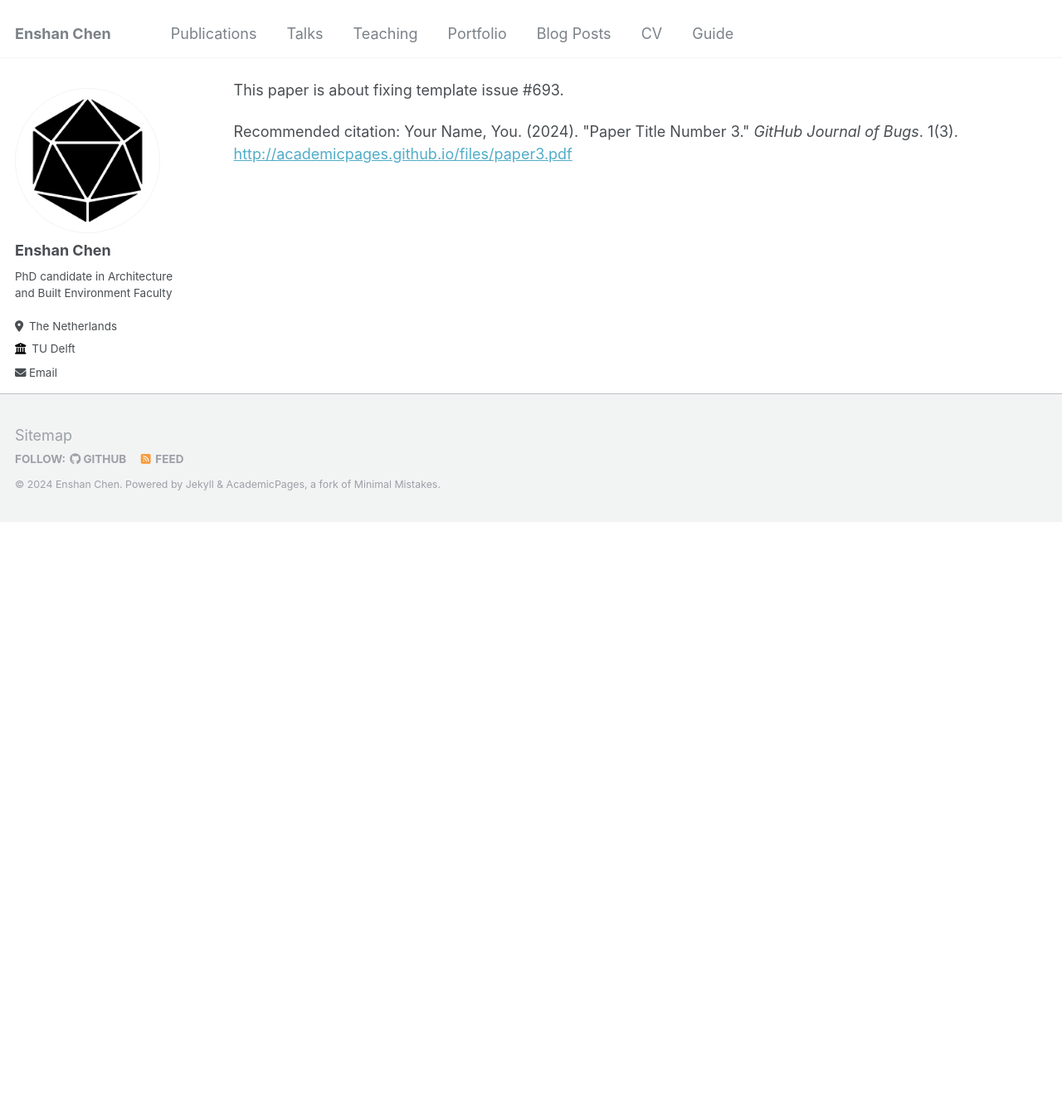
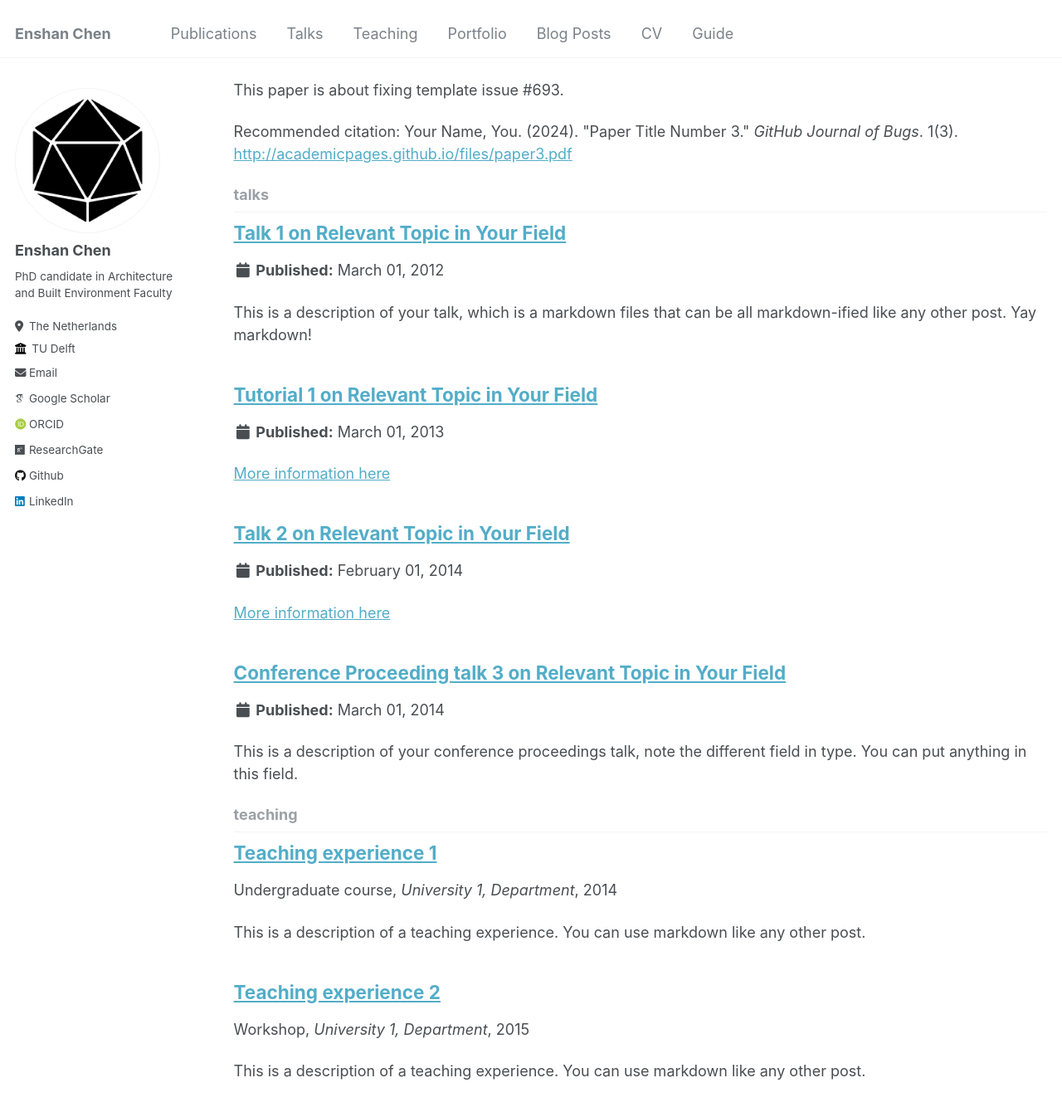
Before and after one commit to 1309928130/1309928130.github.io, a Jekyll site: the page built from _pages/collection-archive.html, in a window 1280 px wide and 1400 px high, scrolled down 1460 px. Shown: the top 1340 px of the window at 83% size. Built offline with Jekyll 4.4.1, drawn with Linux system fonts in a browser that asks for light colours; some web fonts are replaced; before the commit the page ends 2090 px from its top, so only the background shows below that; part of the change alters nothing that is shown.

Commit message:
update1739
update1739

```diff
--- a/_config.yml
+++ b/_config.yml
@@ -12,9 +12,9 @@ title                    : "Enshan Chen"
 title_separator          : "-"
 name                     : &name "Enshan Chen"
 description              : &description "personal description"
-url                      : https://1309928130.github.io/ # the base hostname & protocol for your site e.g. "https://mmistakes.github.io"
+url                      : https://1309928130.github.io # the base hostname & protocol for your site e.g. "https://mmistakes.github.io"
 baseurl                  : "" # the subpath of your site, e.g. "/blog"
-repository               : "academicpages/academicpages.github.io"
+repository               : "1309928130/1309928130.github.io"
 
 # Site Author - The following control what appear as part of the author content on the side bar.
 #               If a field is blank the icon and link will not appear, otherwise it will be shown.
@@ -200,7 +200,7 @@ kramdown:
 # Collections
 collections:
   teaching:
-    output: false
+    output: true
     permalink: /:collection/:path/
   publications:
     output: true
@@ -209,7 +209,7 @@ collections:
     output: true
     permalink: /:collection/:path/
   talks:
-    output: false
+    output: true
     permalink: /:collection/:path/
 
 
```
Also changed, not shown: 1 other file.
